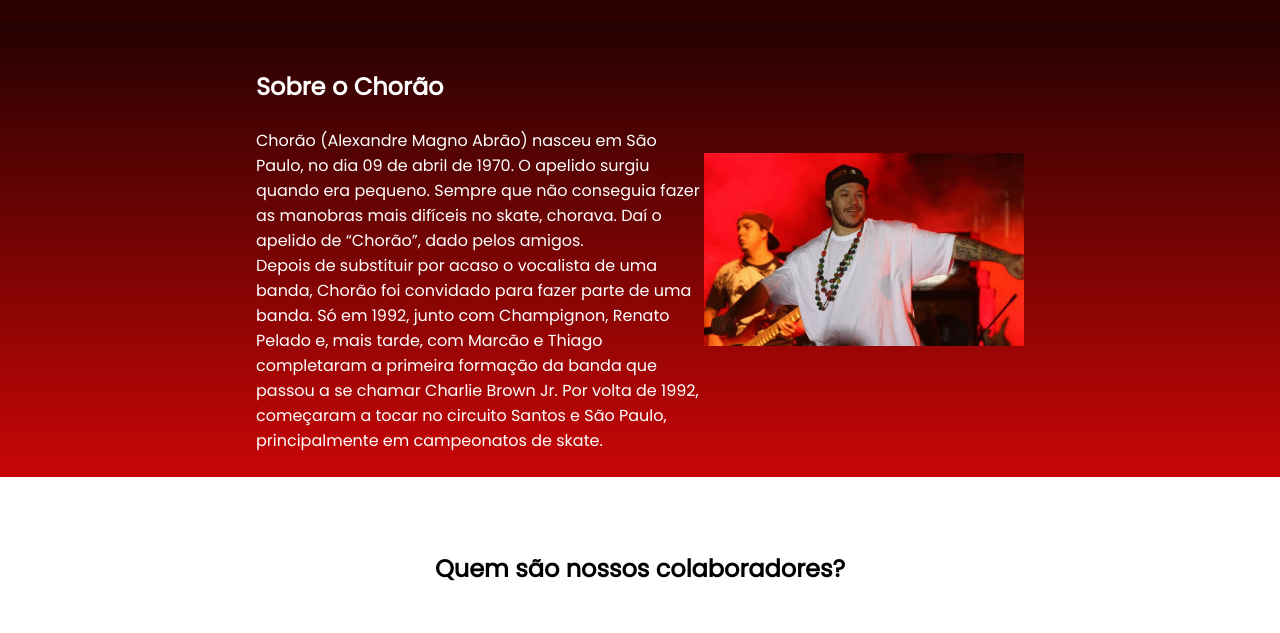
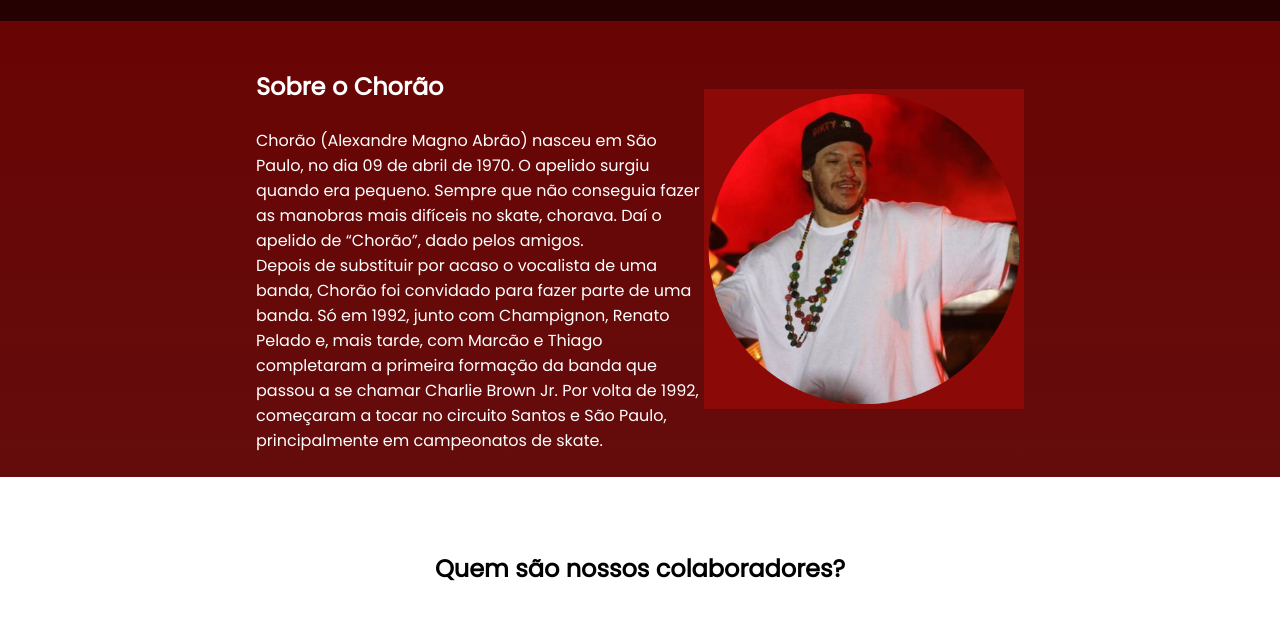
Before and after one commit to puchalskii/fanpagechoraoo, a plain HTML site: page index.html in a window 1280 px wide. Shown: the part 105-738 px from the top of the page. Drawn offline with Linux system fonts and the light colour scheme.

Commit message:
Add files via upload

```diff
--- a/index.html
+++ b/index.html
@@ -5,7 +5,7 @@
     <meta charset="UTF-8">
     <meta http-equiv="X-UA-Compatible" content="IE=edge">
     <meta name="viewport" content="width=device-width, initial-scale=1.0">
-    <title>Equipe Alura Start</title>
+    <title>Equipe Chorão</title>
     <link rel="stylesheet" href="style.css">
     <link rel="preconnect" href="https://fonts.googleapis.com">
     <link rel="preconnect" href="https://fonts.gstatic.com" crossorigin>
@@ -26,7 +26,7 @@
             <p class="escola-texto-um">Chorão (Alexandre Magno Abrão) nasceu em São Paulo, no dia 09 de abril de 1970. O apelido surgiu quando era pequeno. Sempre que não conseguia fazer as manobras mais difíceis no skate, chorava. Daí o apelido de “Chorão”, dado pelos amigos.</p>
             <p class="escola-texto-dois">Depois de substituir por acaso o vocalista de uma banda, Chorão foi convidado para fazer parte de uma banda. Só em 1992, junto com Champignon, Renato Pelado e, mais tarde, com Marcão e Thiago completaram a primeira formação da banda que passou a se chamar Charlie Brown Jr. Por volta de 1992, começaram a tocar no circuito Santos e São Paulo, principalmente em campeonatos de skate.</p>
         </div>
-        <img class="escola-imagem" src="choraocapa.jpg" alt="imagem que representa o Chorão">
+        <img class="escola-imagem" src="chorao.png" alt="imagem que representa o Chorão">
     </section>
 
     <section id="estudante">
--- a/style.css
+++ b/style.css
@@ -6,7 +6,7 @@
     font-family: 'Poppins', sans-serif;
 }
 .cabecalho {
-    background-color: #2c0000;
+    background-color: #250101;
     color: white;
     display: flex;
     justify-content: space-around;
@@ -34,7 +34,7 @@
 }
 
 #escola{
-    background-image: linear-gradient(#250101,#c90606);
+    background-image: linear-gradient(#690404,#640c0c);
     color:white;
     display: flex;
     justify-content: center;
```
Also changed, not shown: chorao.png (added).
